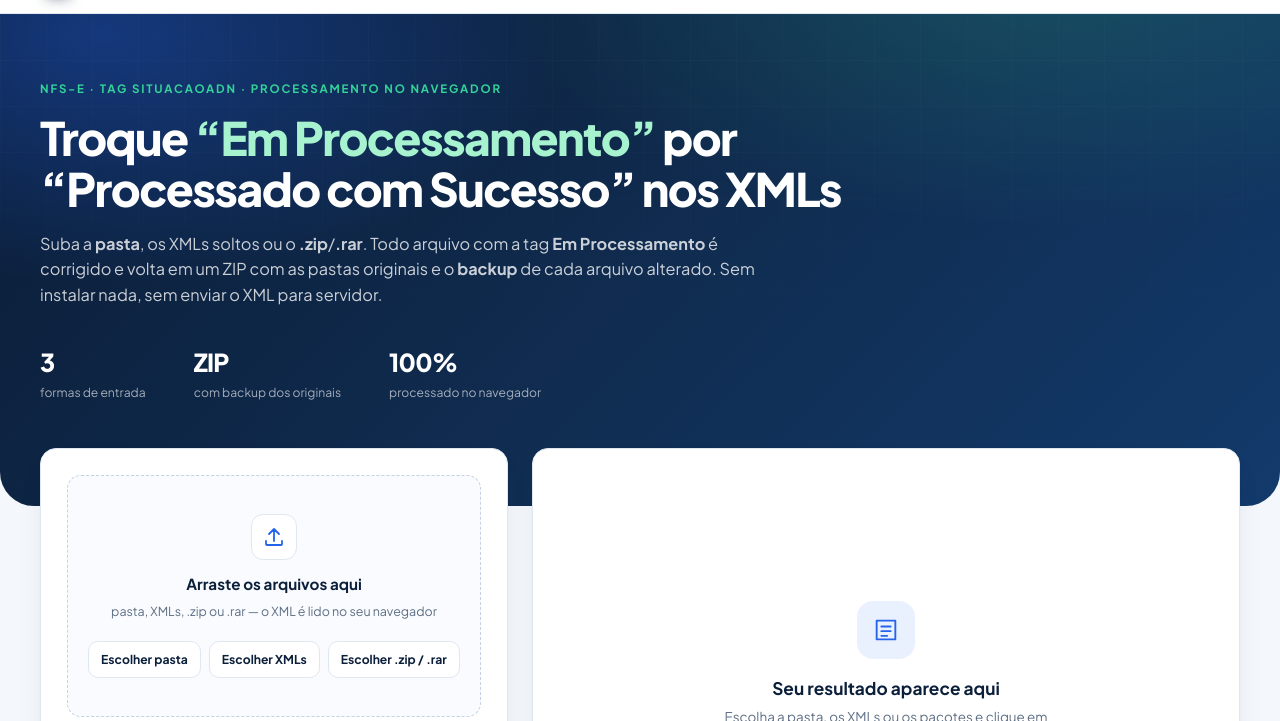
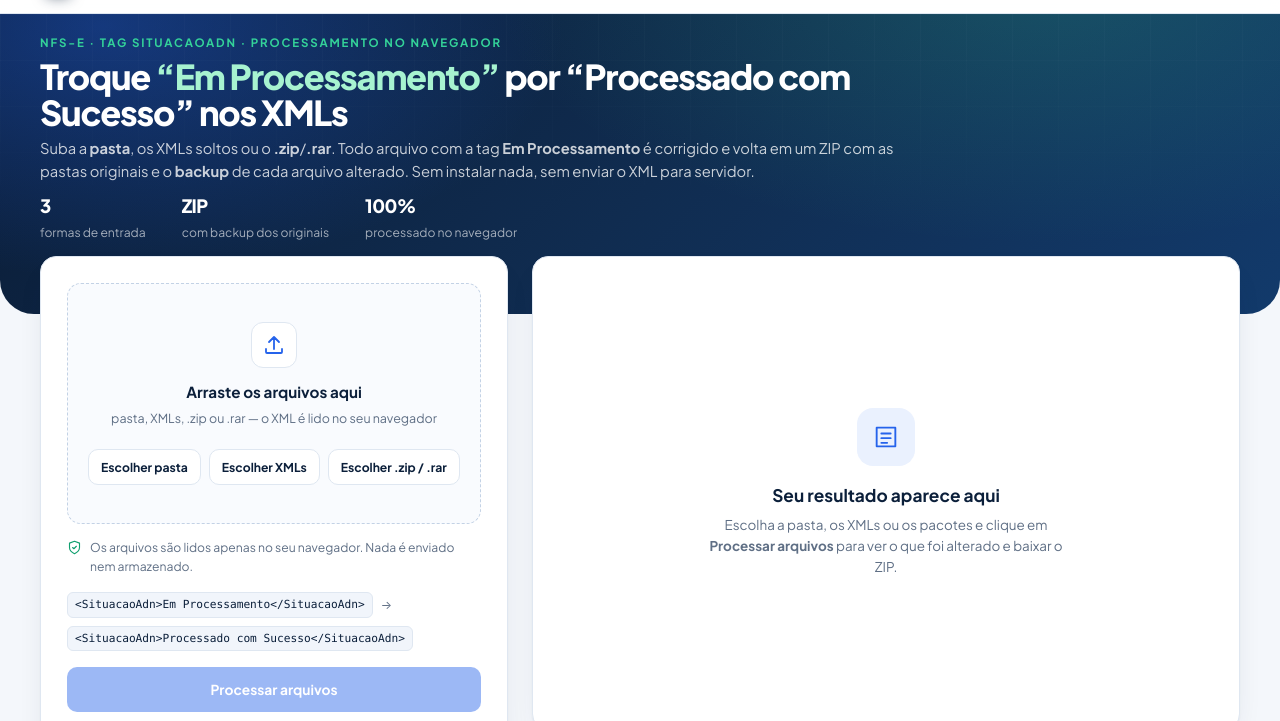
Before and after one commit to silvioalbqrq/alterar-situacao-adn, a website with bundled scripts: page index.html in a window 1280 px wide. Shown: the part 55-776 px from the top of the page. Built offline with nearby package versions, Linux system fonts and the light colour scheme.

Commit message:
style: hero compacto igual ao site aliquota-sn

```diff
--- a/styles.css
+++ b/styles.css
@@ -77,7 +77,7 @@ button, input, select { font: inherit; color: inherit; }
     radial-gradient(700px 380px at 8% 4%, rgba(37, 99, 235, .38), transparent 66%),
     linear-gradient(135deg, #0a1c35 0%, #102c50 52%, #123a6b 100%);
   color: #fff;
-  padding: 66px 0 104px;
+  padding: 20px 0 72px;
   border-radius: 0 0 34px 34px;
 }
 .hero::after {
@@ -95,19 +95,19 @@ button, input, select { font: inherit; color: inherit; }
   font-size: .72rem; font-weight: 700; letter-spacing: .16em;
   text-transform: uppercase; color: var(--emerald-light);
 }
-.hero .eyebrow { margin-bottom: 14px; }
+.hero .eyebrow { margin-bottom: 6px; }
 .hero h1 {
-  font-size: clamp(2rem, 3.6vw, 3.15rem);
-  line-height: 1.1;
+  font-size: clamp(1.75rem, 3vw, 2.15rem);
+  line-height: 1.06;
   letter-spacing: -.035em;
   font-weight: 800;
   max-width: 940px;
 }
 .hero h1 span { color: #a7f3d0; }
-.hero-sub { margin-top: 18px; max-width: 720px; font-size: 1.02rem; color: rgba(255, 255, 255, .78); }
-.hero-stats { display: flex; flex-wrap: wrap; gap: 16px 48px; margin-top: 36px; }
+.hero-sub { margin-top: 6px; max-width: 900px; font-size: .92rem; color: rgba(255, 255, 255, .78); }
+.hero-stats { display: flex; flex-wrap: wrap; gap: 10px 36px; margin-top: 10px; }
 .hero-stats div { display: flex; flex-direction: column; }
-.hero-stats strong { font-size: 1.55rem; font-weight: 800; letter-spacing: -.03em; }
+.hero-stats strong { font-size: 1.15rem; font-weight: 800; letter-spacing: -.03em; }
 .hero-stats span { font-size: .76rem; color: rgba(255, 255, 255, .62); margin-top: 2px; }
 
 /* Layout */
```
